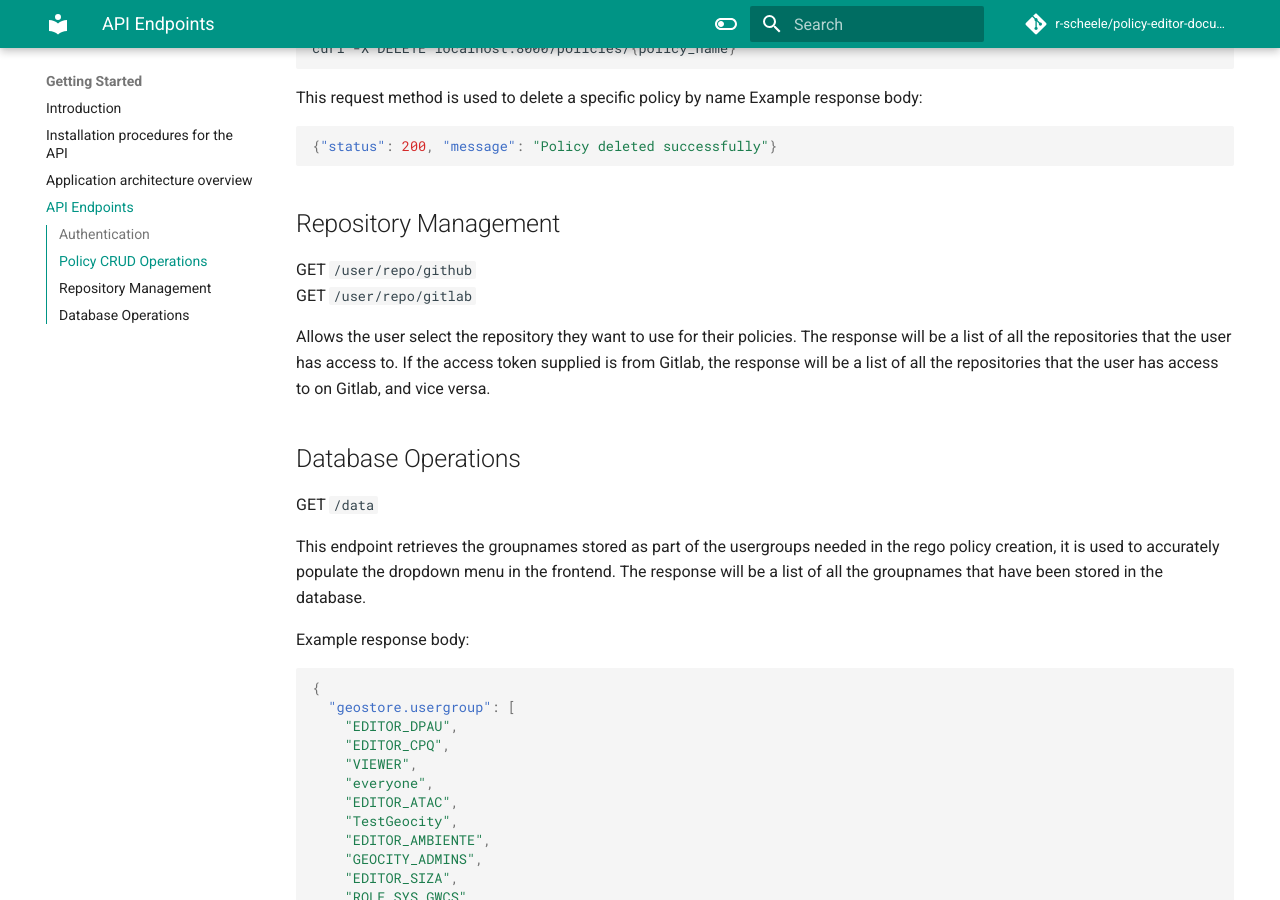
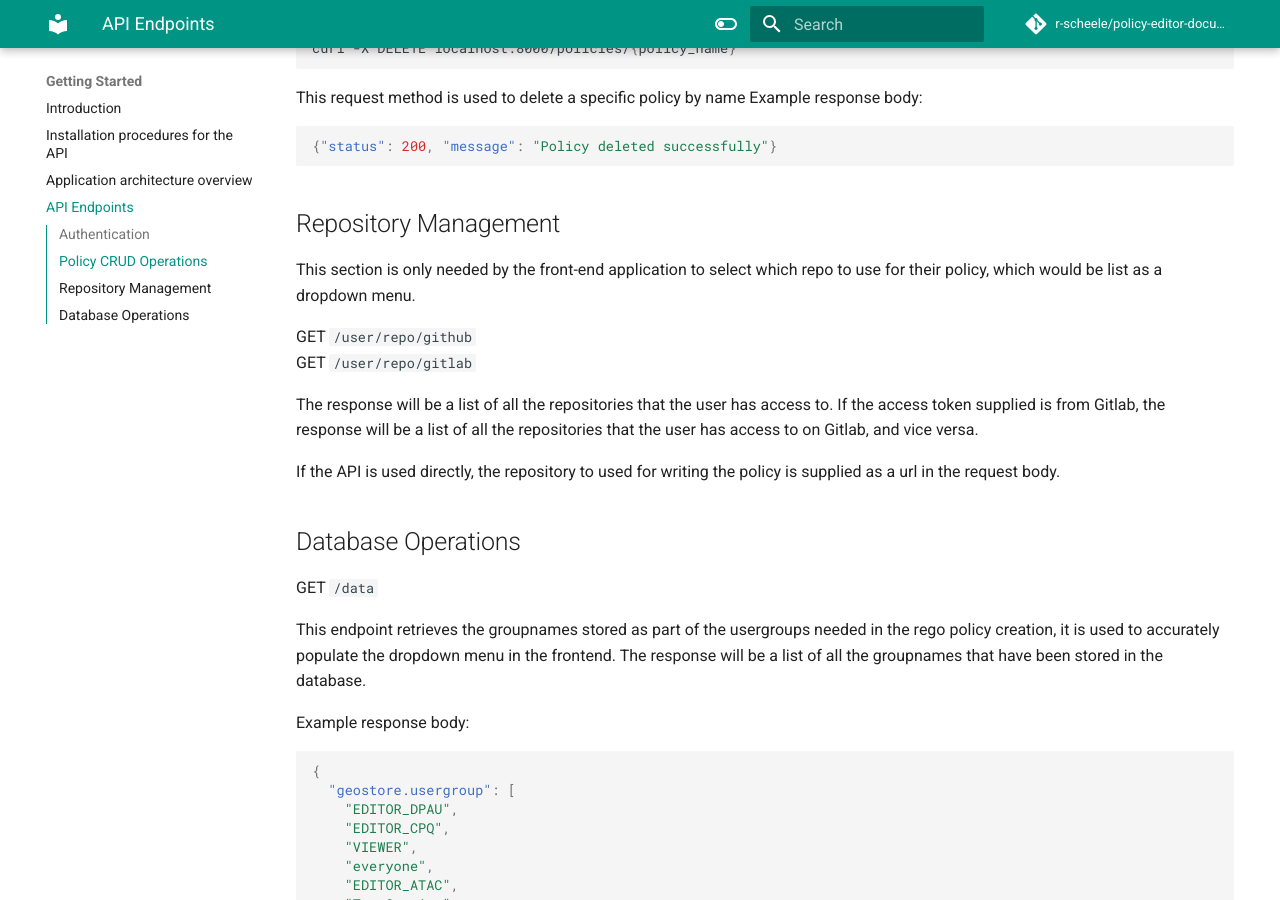
Before and after one commit to r-scheele/policy-editor-documentation, an MkDocs documentation site: the page built from docs/api.md, in a window 1280 px wide and 900 px high, scrolled down 4780 px. Built offline with MkDocs 1.6.1 and Material for MkDocs 9.7.7, drawn with Linux system fonts in a browser that asks for light colours; comment, search, counter and statistics services are not loaded.

Commit message:
docs update

```diff
--- a/docs/api.md
+++ b/docs/api.md
@@ -226,11 +226,14 @@ Example response body: <br />
 
 ## Repository Management
 
+This section is only needed by the front-end application to select which repo to use for their policy, which would be list as a dropdown menu.
+
 GET `/user/repo/github` <br />
 GET `/user/repo/gitlab`
 
-Allows the user select the repository they want to use for their policies. The response will be a list of all the repositories that the user has access to. If the access token supplied is from Gitlab, the response will be a list of all the repositories that the user has access to on Gitlab, and vice versa.
+The response will be a list of all the repositories that the user has access to. If the access token supplied is from Gitlab, the response will be a list of all the repositories that the user has access to on Gitlab, and vice versa.
 
+If the API is used directly, the repository to used for writing the policy is supplied as a url in the request body.
 
 ## Database Operations
 
```
